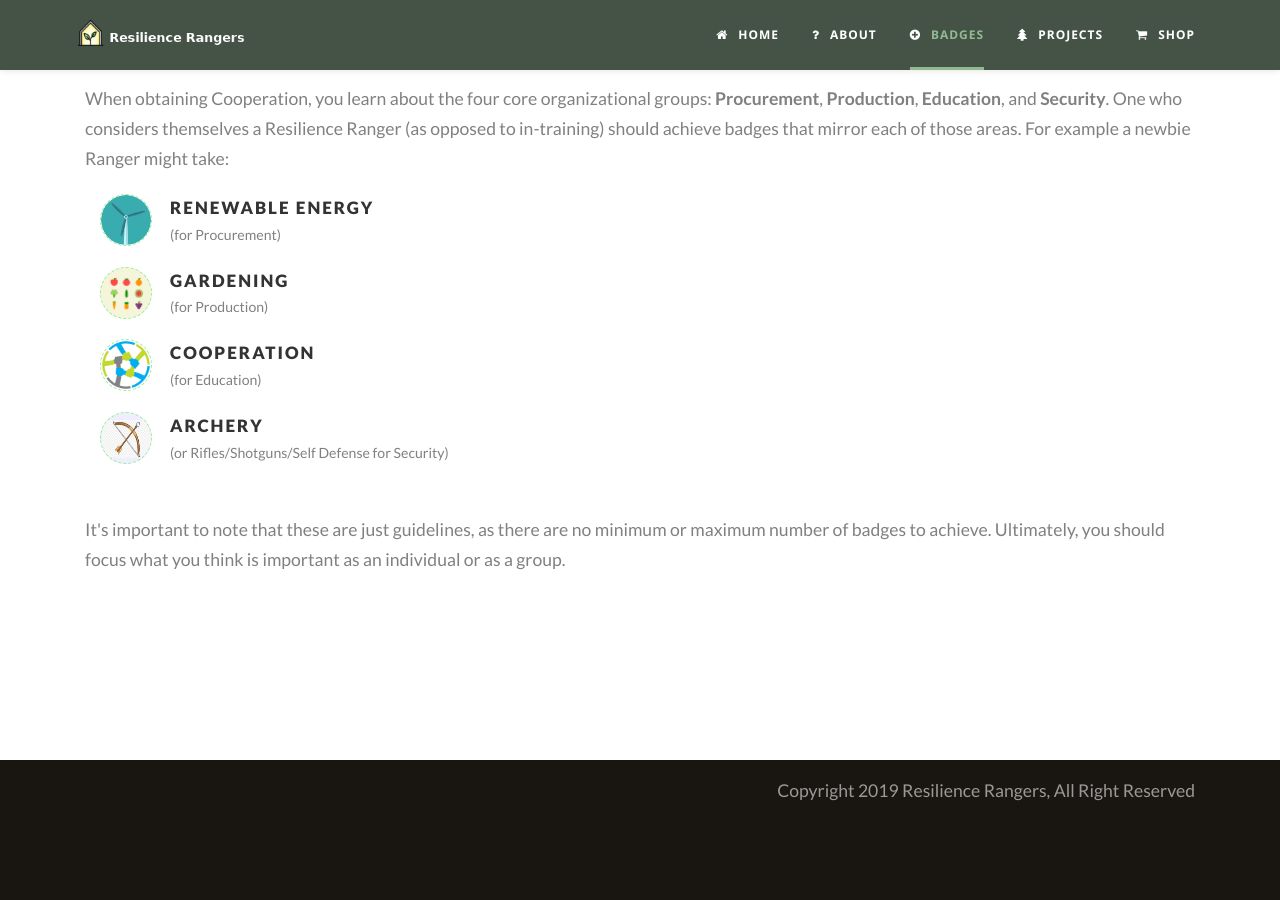
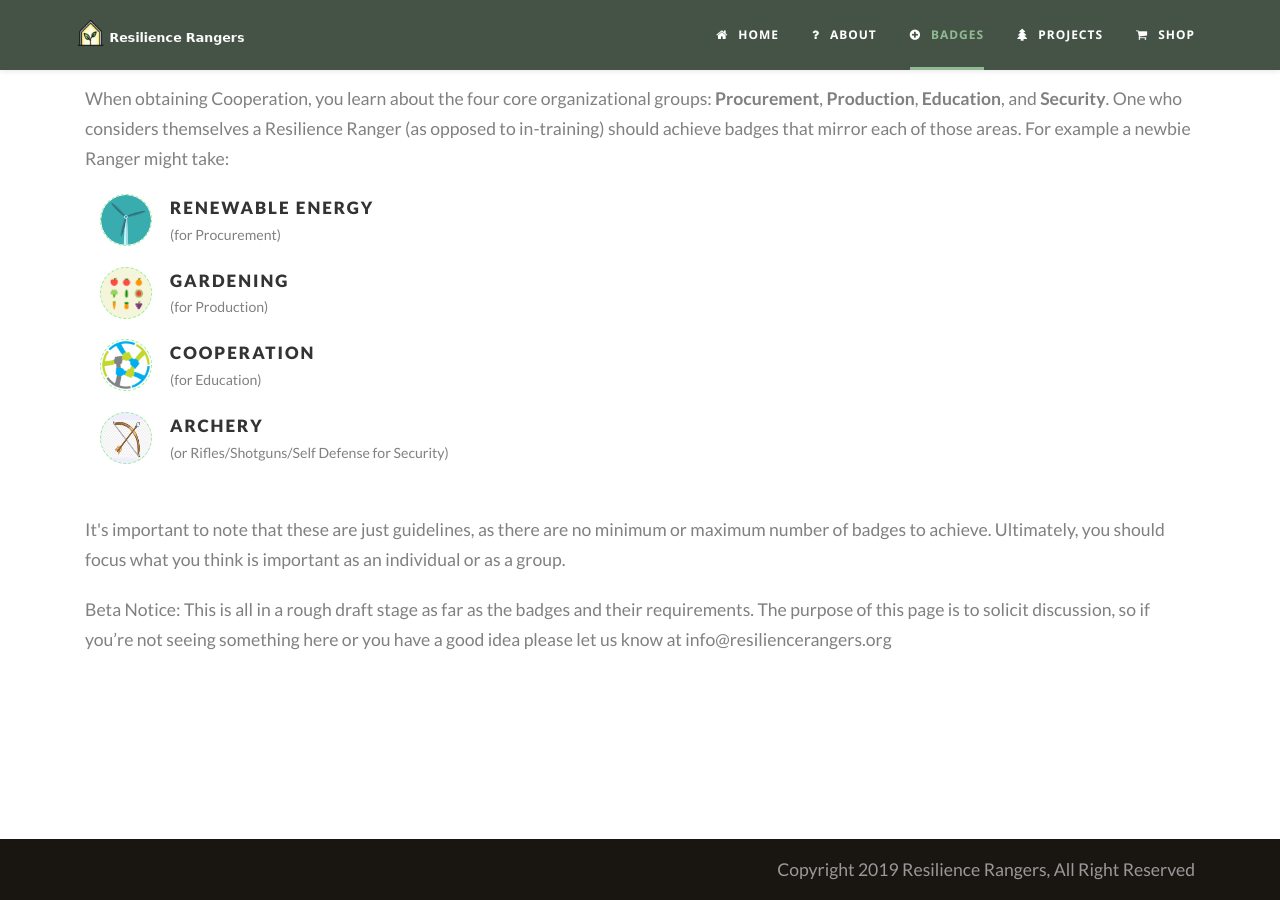
Before and after one commit to resilience-rangers/resilience-rangers.github.io, a Jekyll site: the page built from badges.md, in a window 1280 px wide and 900 px high, scrolled down 1450 px. Built offline with Jekyll 4.4.1, drawn with Linux system fonts in a browser that asks for light colours; nearby versions of some CDN libraries; some web fonts are replaced; before the commit the page ends 2270 px from its top, so only the background shows below that.

Commit message:
disclaimer and contact

```diff
--- a/badges.md
+++ b/badges.md
@@ -111,6 +111,8 @@ When obtaining Cooperation, you learn about the four core organizational groups:
 It's important to note that these are just guidelines, as there are no minimum or maximum number of badges to achieve. Ultimately, you should focus what you think is important as an individual or as a group.
 </p>
 
+Beta Notice: This is all in a rough draft stage as far as the badges and their requirements. The purpose of this page is to solicit discussion, so if you're not seeing something here or you have a good idea please let us know at info@resiliencerangers.org
+
 <br><br><br>
 
 <!--
```
